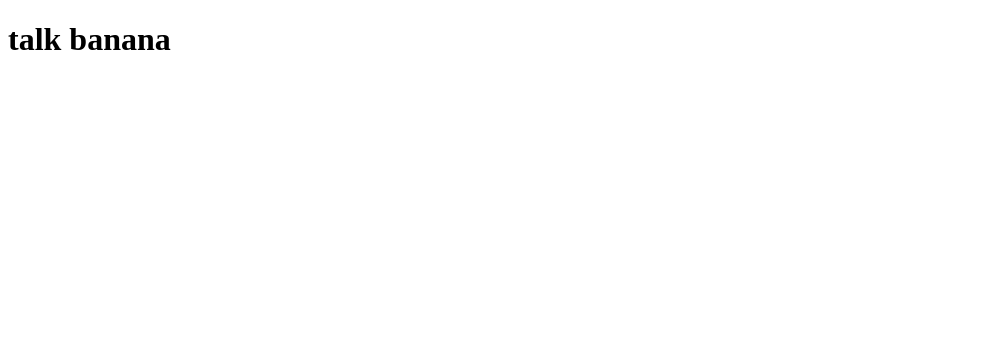
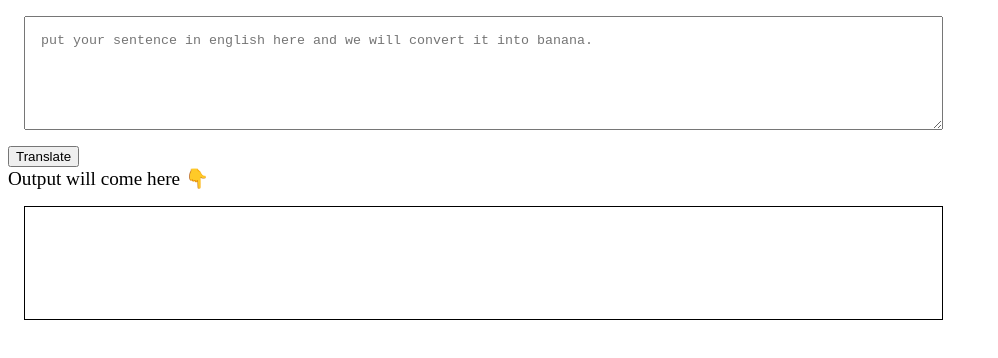
Before and after one commit to AyushKumawat11/Ayush-banana-speak, a plain HTML site: page index.html in a window 1280 px wide. Shown: the whole page, without its empty margins (0-998 px from the left). Drawn offline with Linux system fonts and the light colour scheme.

Commit message:
input output process done

```diff
--- a/app.js
+++ b/app.js
@@ -1,2 +1,13 @@
+var btnTranslate = document.querySelector("#btn-translate");
+var txtInput = document.querySelector("#txt-input");
+var outputDiv = document.querySelector("#output");
 
-alert("helloo")
+// outputDiv.innerText = "Ayush"
+// console.log("Input", txtInput.value)
+
+function clickEventHandler(){
+    outputDiv.innerText = "bvmbbmadsbvm" + txtInput.value
+
+}
+
+btnTranslate.addEventListener("click",clickEventHandler)
--- a/index.html
+++ b/index.html
@@ -5,9 +5,37 @@
     <meta http-equiv="X-UA-Compatible" content="IE=edge">
     <meta name="viewport" content="width=device-width, initial-scale=1.0">
     <title>banana speak</title>
-    <script src="app.js" type="text/javascript"></script>
+    <style>
+        textarea {
+            width: 70%;
+            height: 10vh;
+            display: block;
+            padding: 1rem;
+            margin: 1rem;
+        }
+
+        #output {
+            border: 1px solid black;
+            height: 10vh;
+            width: 70%;
+            margin: 1rem;
+            padding: 1rem;
+        }
+    </style>
+
 </head>
 <body>
-     <h1>talk banana</h1>
+    <textarea
+        id="txt-input"
+        placeholder="put your sentence in english here and we will convert it into banana."></textarea>
+     <button id="btn-translate">Translate</button>
+
+    <div style="font-size: larger;">Output will come here 👇</div>
+    <div id="output"></div>
+
+
+
+
+     <script src="app.js" type="text/javascript"></script>
 </body>
 </html>
```
